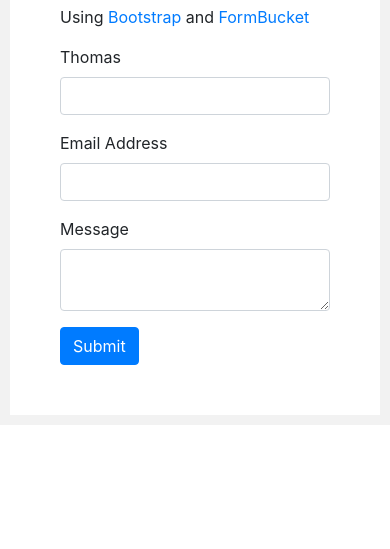
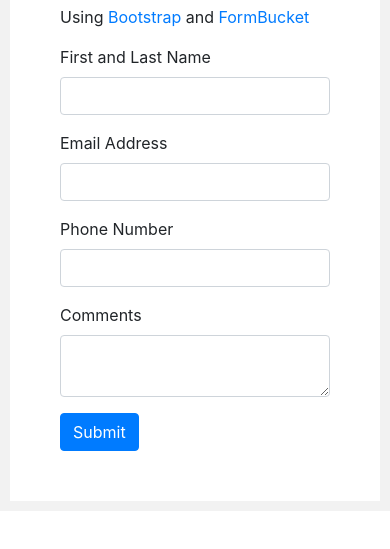
Before and after one commit to tshang04/UX220-Practice-Test2, a plain HTML site: page q1.html in a window 390 px wide. Shown: the part 111-660 px from the top of the page. Drawn offline with nearby package versions, Linux system fonts and the light colour scheme.

Commit message:
added phone number section to form, made it all required, and changed message to comments

```diff
--- a/q1.html
+++ b/q1.html
@@ -26,16 +26,20 @@
                         href="https://www.formbucket.com">FormBucket</a></p>
                 <form action="https://api.formbucket.com/f/c2K3QTQ" method="post">
                     <div class="form-group">
-                        <label for="name">Thomas</label>
-                        <input class="form-control" id="name" type="text" name="Name">
+                        <label for="name">First and Last Name</label>
+                        <input class="form-control" id="name" type="text" name="Name" required="required">
                     </div>
                     <div class="form-group">
                         <label for="email">Email Address</label>
-                        <input class="form-control" id="email" type="email" name="Email">
+                        <input class="form-control" id="email" type="email" name="Email" required="required">
                     </div>
                     <div class="form-group">
-                        <label for="message">Message</label>
-                        <textarea class="form-control" id="message" name="Message"></textarea>
+                        <label for="phone">Phone Number</label>
+                        <input class="form-control" id="phone" type="tel" name="Phone" required="required">
+                    </div>
+                    <div class="form-group">
+                        <label for="Comments">Comments</label>
+                        <textarea class="form-control" id="Comments" name="Comments"></textarea>
                     </div>
                     <input class="btn btn-primary" type="submit" value="Submit" />
             </div>
```
